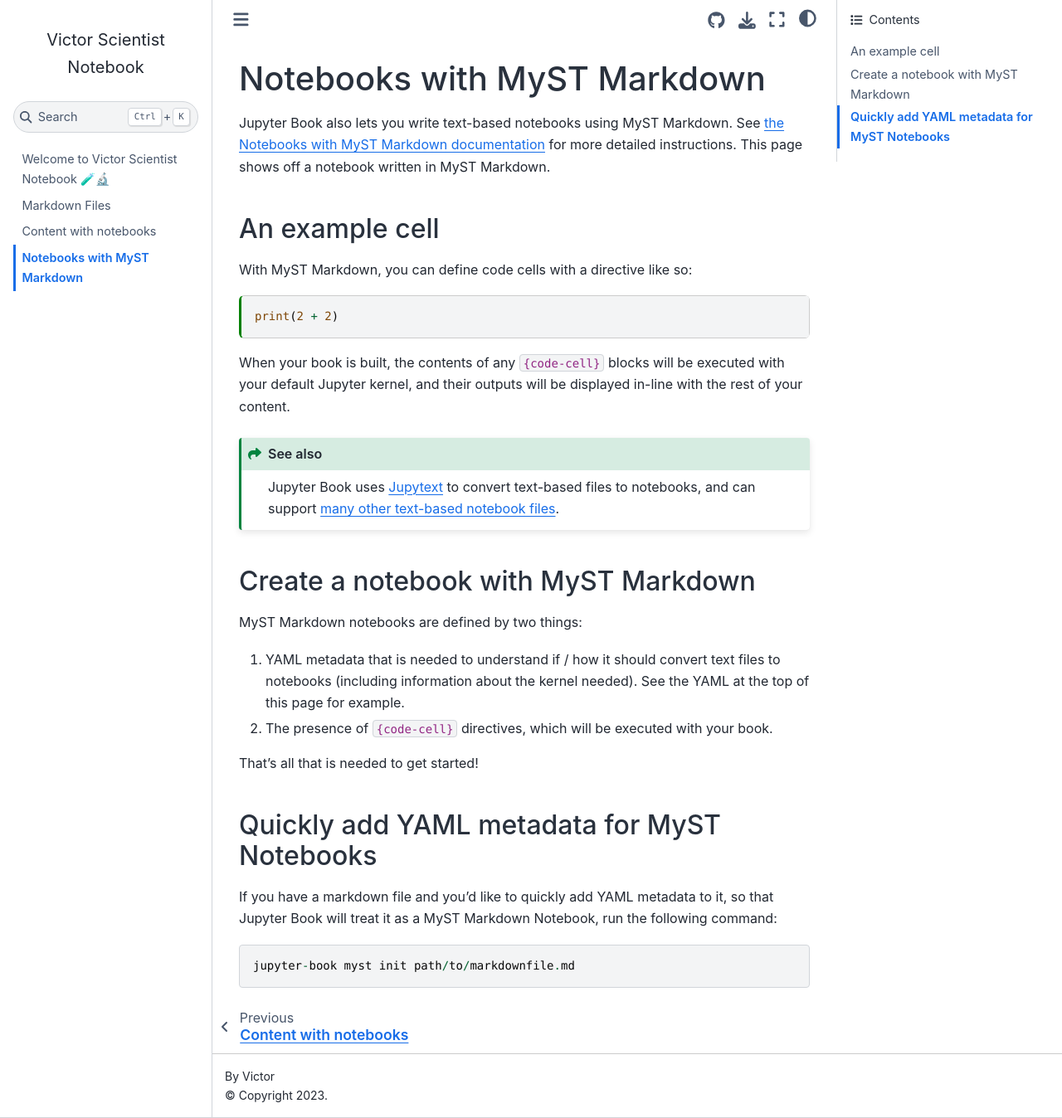
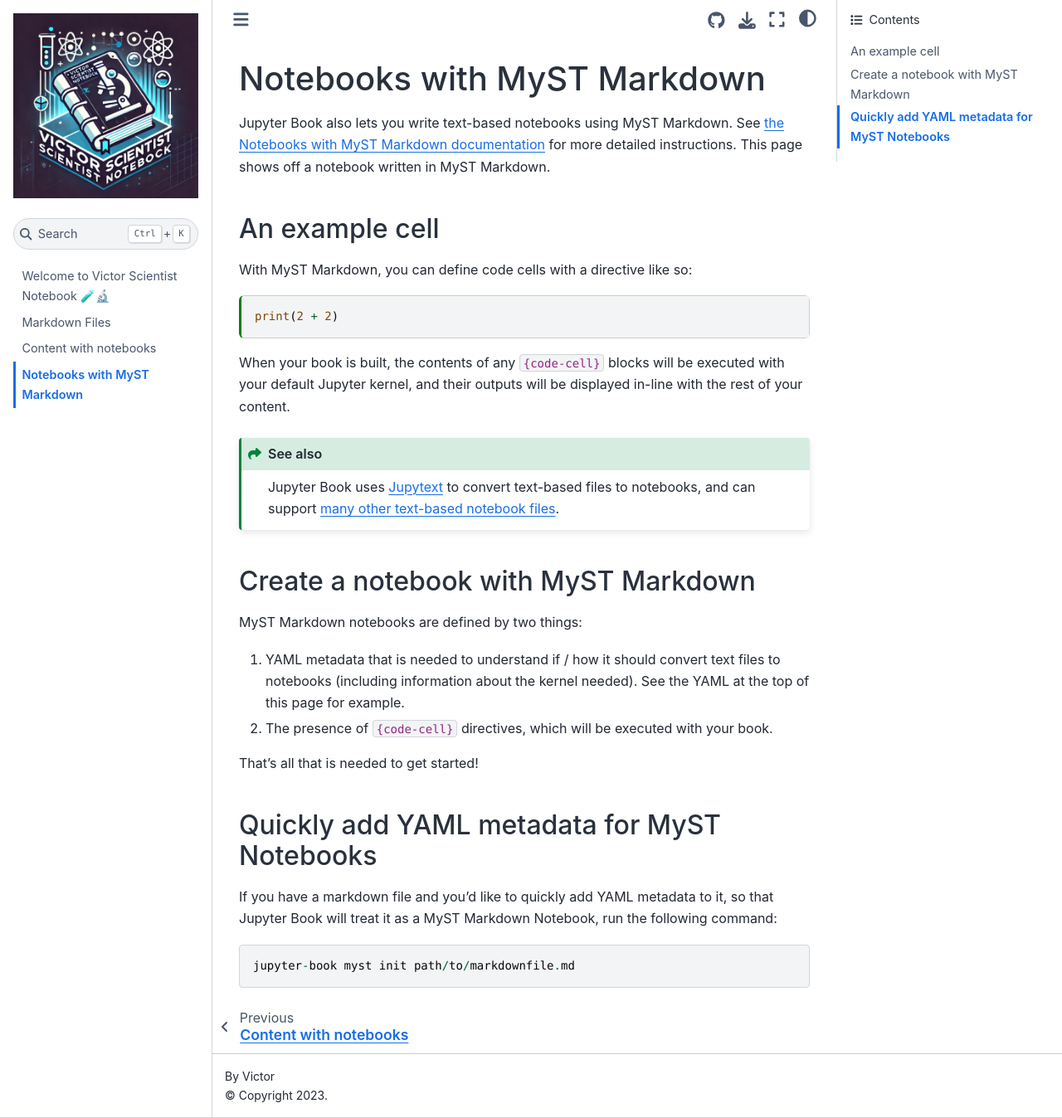
Before and after one commit to duoan/notebook, a Jupyter Book: the page built from content/markdown-notebooks.md, in a window 1280 px wide and 1348 px high. Shown: the whole window at 83% size. Built offline with Jupyter Book 1.0.4 settings and Sphinx 7.4.7 and the Sphinx Book theme 1.1.4, drawn with Linux system fonts in a browser that asks for light colours.

Commit message:
update logo config

```diff
--- a/content/_config.yml
+++ b/content/_config.yml
@@ -3,7 +3,7 @@
 
 title: Victor Scientist Notebook
 author: Victor
-logo: logo.webp
+logo: logo.png
 
 # Force re-execution of notebooks on each build.
 # See https://jupyterbook.org/content/execute.html
```
